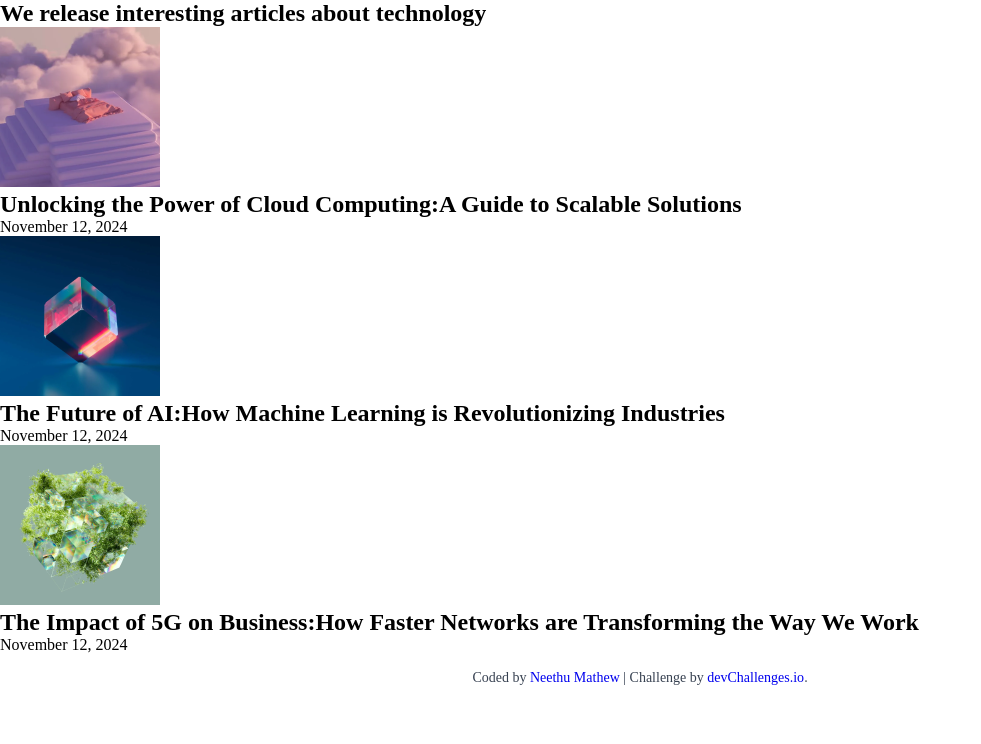
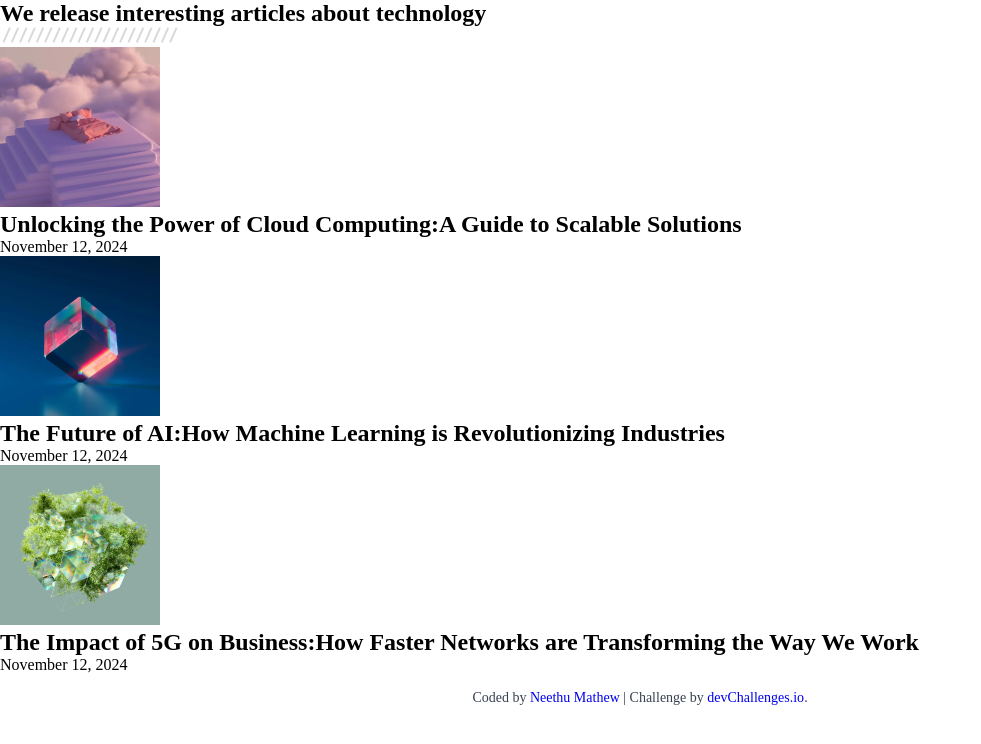
Before and after one commit to neethumathew315/simple-article-listing, a plain HTML site: page index.html in a window 1280 px wide. Shown: the whole page, without its empty margins (0-981 px from the left). Drawn offline with Linux system fonts and the light colour scheme.

Commit message:
feat: add missing image to article section in HTML

```diff
--- a/index.html
+++ b/index.html
@@ -43,6 +43,7 @@
       <section class="article-container"  aria-labelledby="main-heading">
         <header class="article-header">
           <h1 id="main-heading">We release interesting articles about technology</h1>
+          <img src="resources/Seperator.svg">
         </header>
 
         <article aria-label="Cloud Computing Article">
```
